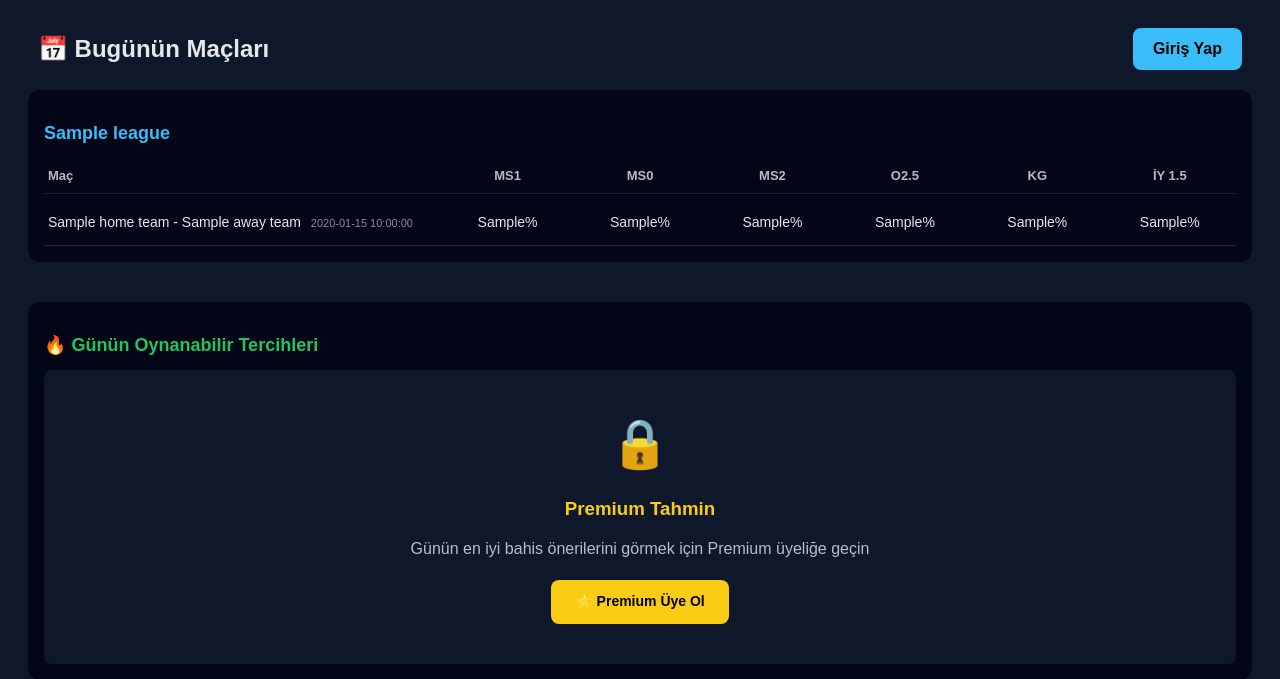
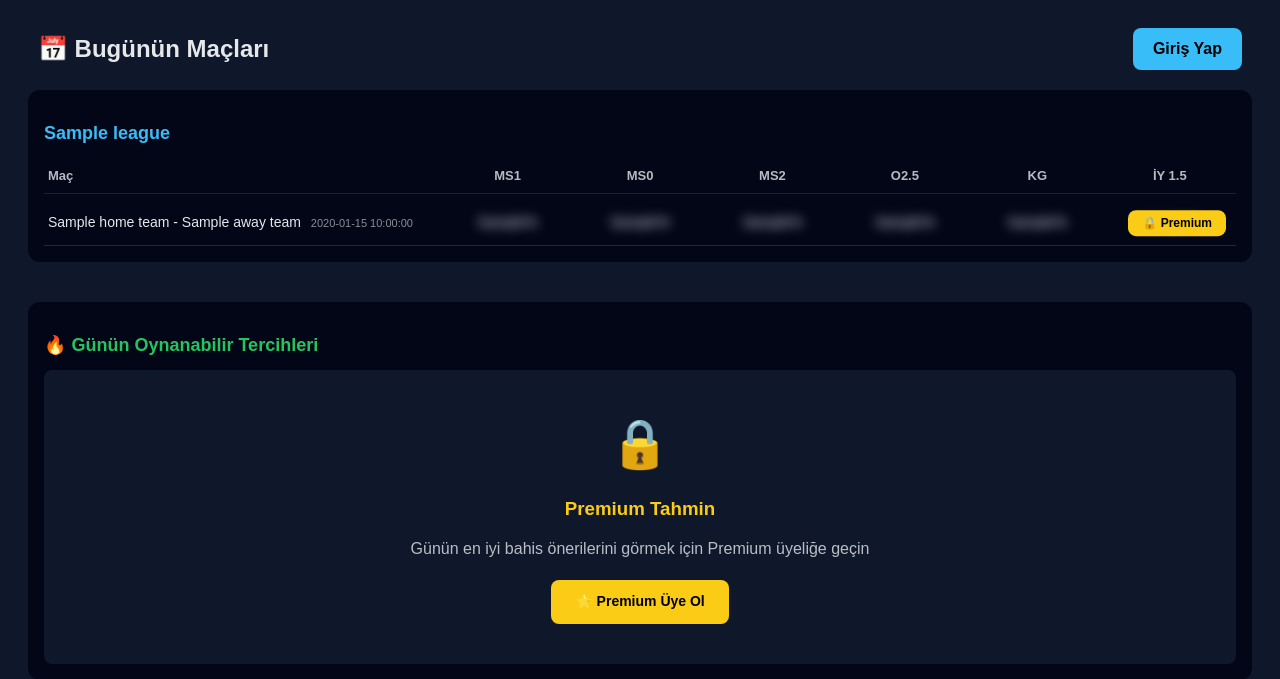
Before and after one commit to em1rekinci/analizsitesi, a FastAPI app: template templates/dashboard.html in a window 1280 px wide. Shown: the top 679 px of the page. Run offline with FastAPI, Linux system fonts and the light colour scheme; the template is opened without the code that fills it: most values are stand-ins (such as "Sample title", 1, 10 or a date in 2020).

```diff
--- a/main.py
+++ b/main.py
@@ -299,10 +299,7 @@ def dashboard(request: Request, session_id: str = Cookie(None)):
 
     # picks varsa en iyiler
     sorted_picks = sorted(all_picks, key=lambda x: x["value"], reverse=True)
-    free_pick_matches = [p["match"] for p in sorted_picks[:free_count]]
-
-    # picks yoksa bile ilk maçları göster
-    guaranteed_free = set(flat_matches[:free_count])
+    free_pick_matches = set(p["match"] for p in sorted_picks[:free_count])
 
     # =====================
     # MAÇLARA FLAG EKLE
@@ -311,17 +308,11 @@ def dashboard(request: Request, session_id: str = Cookie(None)):
         for match in league_matches:
             match_name = f"{match['homeTeam']['name']} - {match['awayTeam']['name']}"
 
+            # Premium ise tüm maçlar açık
+            # Premium değilse (giriş yapmış ya da yapmamış) sadece free_pick_matches açık
             match["is_free"] = (
                 is_premium
-                or (
-                    not user
-                    and match_name in guaranteed_free
-                )
-                or (
-                    user
-                    and not is_premium
-                    and match_name in free_pick_matches
-                )
+                or match_name in free_pick_matches
              )
 
 
--- a/templates/dashboard.html
+++ b/templates/dashboard.html
@@ -208,28 +208,28 @@
     </div>
 
     {% for match in league_matches %}
-    <div class="match-row {% if not match.is_free and is_free_user %}locked{% endif %}">
+    <div class="match-row {% if not match.is_free and not is_premium %}locked{% endif %}">
 
       <div class="cell match">
         {{ match.homeTeam.name }} - {{ match.awayTeam.name }}
         <span class="time">{{ match.time }}</span>
-        {% if match.is_free and is_free_user %}
+        {% if match.is_free and not is_premium %}
           <span class="free-badge">🎁 ÜCRETSİZ</span>
         {% endif %}
       </div>
 
       {% for key in ["MS1","MS0","MS2","O25","KG","FH15"] %}
-      <div class="cell {% if not match.is_free and is_free_user %}blur{% endif %}">
+      <div class="cell {% if not match.is_free and not is_premium %}blur{% endif %}">
         {{ match.markets[key] }}%
         {% if match.markets.best == key and match.markets.best_value >= 65 %}
-          {% if match.is_free or not is_free_user %}
+          {% if match.is_free or is_premium %}
             <span class="star">⭐</span>
           {% endif %}
         {% endif %}
       </div>
       {% endfor %}
 
-     {% if not match.is_free and is_free_user %}
+      {% if not match.is_free and not is_premium %}
       <div class="premium-overlay">
         {% if not user %}
         <a href="/register" class="premium-btn">🔒 Premium</a>
@@ -258,8 +258,8 @@
       </ul>
     {% else %}
       <!-- Free kullanıcılar için en iyi 2-3 tahmini göster -->
-      {% set free_picks = picks | selectattr("is_free") | list %}
-
+      {% set sorted_picks = picks|sort(attribute='value', reverse=True) %}
+      {% set free_picks = sorted_picks[:free_count] %}
 
       {% if free_picks %}
       <div style="background: #064e3b; border: 2px solid #10b981; border-radius: 8px; padding: 20px; margin-bottom: 20px;">
```
